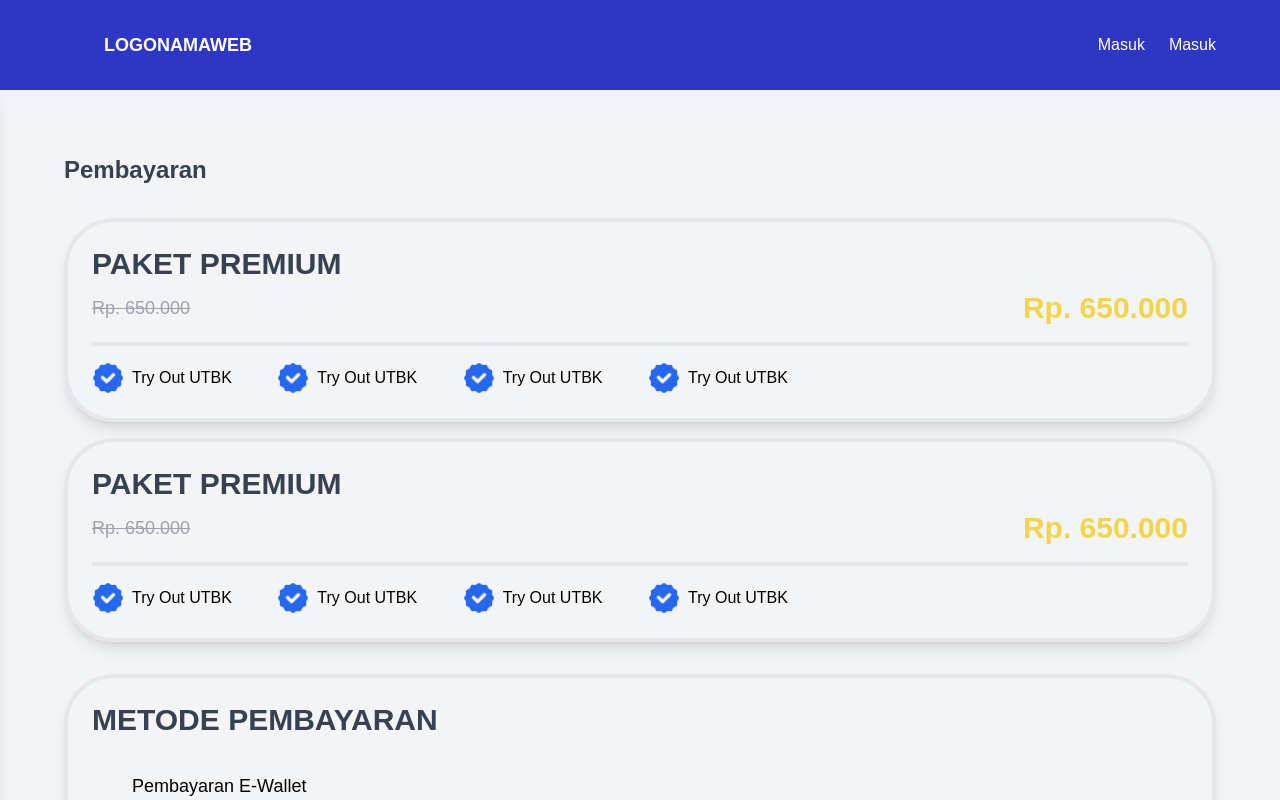
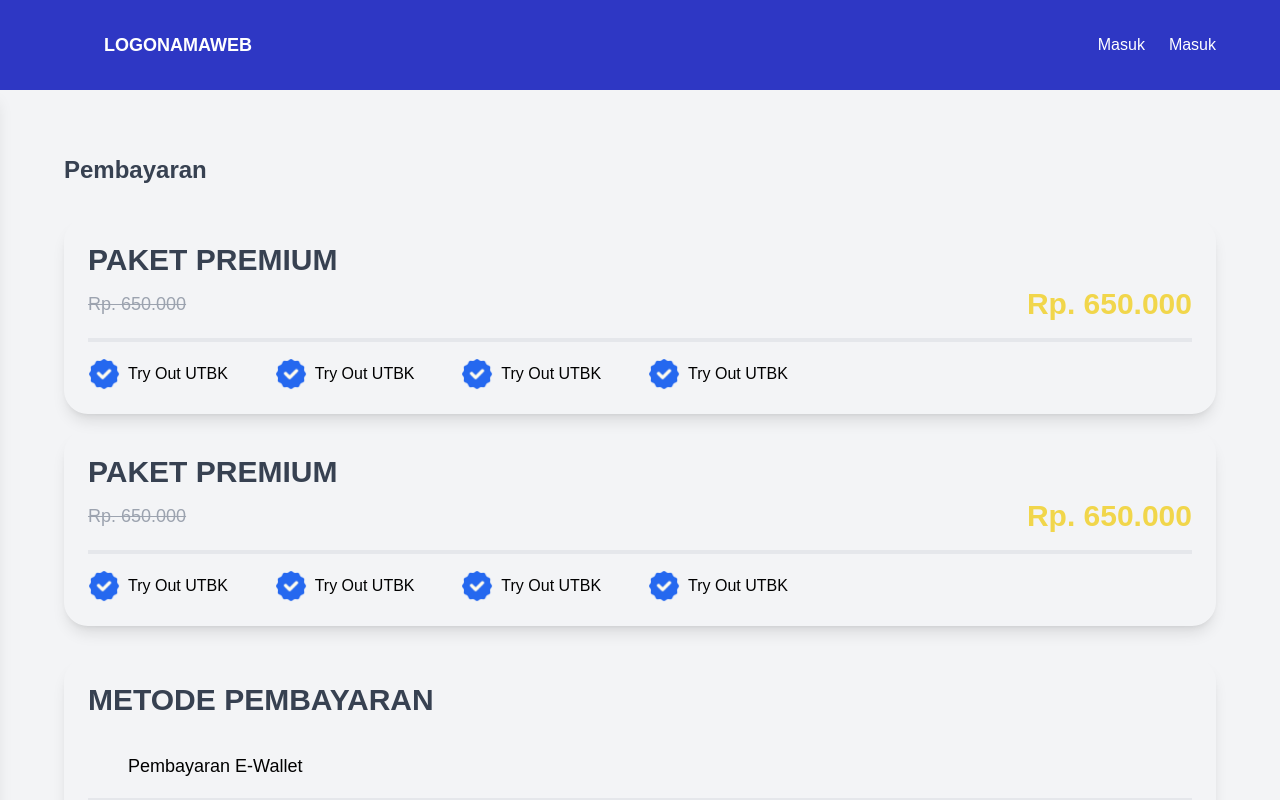
Before and after one commit to deffinad/Tryout, a React (Create React App) app: page /pembayaran in a window 1280 px wide. Built offline with nearby package versions, Linux system fonts and the light colour scheme; some icons are missing.

Commit message:
change card pembayaran

```diff
--- a/src/components/Item/ItemCardPembayaran.js
+++ b/src/components/Item/ItemCardPembayaran.js
@@ -2,7 +2,7 @@ import React from 'react'
 
 export const ItemCardPembayaran = () => {
     return (
-        <div className='w-full rounded-[50px] shadow-lg flex flex-col border-4 p-6'>
+        <div className='w-full rounded-3xl shadow-lg flex flex-col p-6'>
             <div className='flex flex-col gap-2 border-b-4 pb-4'>
                 <h1 className='uppercase text-3xl font-semibold text-gray-700'>Paket Premium</h1>
 
--- a/src/pages/Main/Pembayaran/index.js
+++ b/src/pages/Main/Pembayaran/index.js
@@ -20,7 +20,7 @@ const Pembayaran = () => {
                     <ItemCardPembayaran />
                 </div>
 
-                <div className='w-full rounded-[50px] shadow-lg flex flex-col border-4 p-6 gap-4'>
+                <div className='w-full rounded-3xl shadow-lg flex flex-col p-6 gap-4'>
                     <h1 className='uppercase text-3xl font-semibold text-gray-700'>Metode Pembayaran</h1>
 
                     <div className='grid grid-cols-1 divide-y-4 gap-4 text-gray-70'>
```
